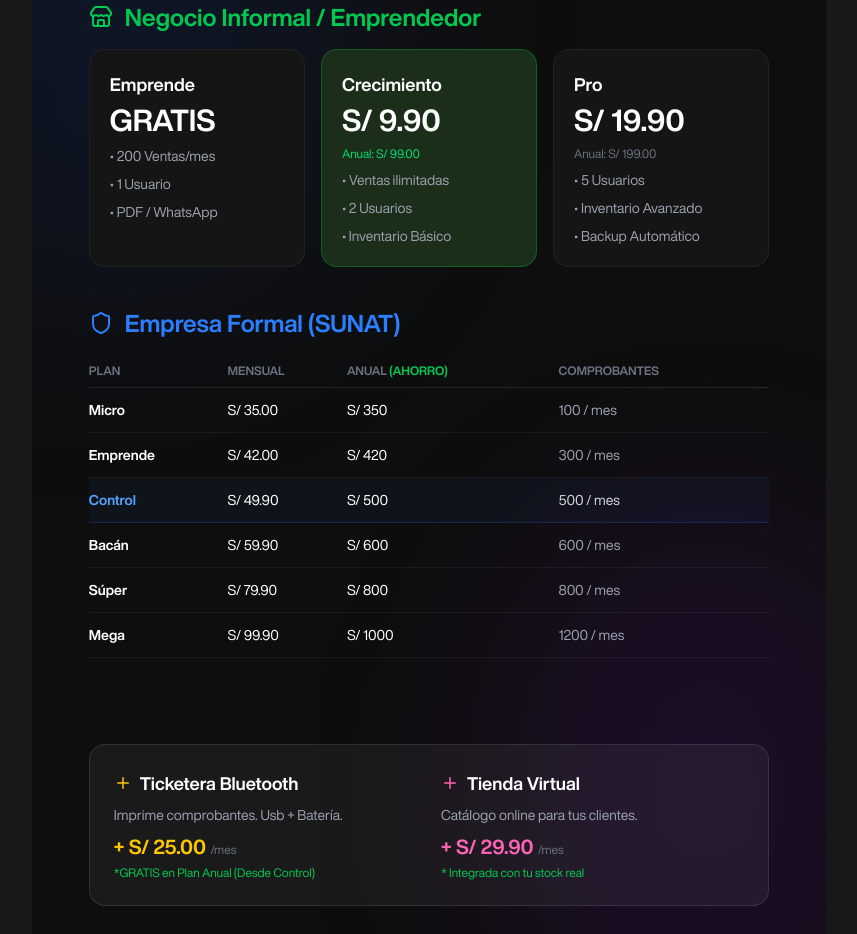
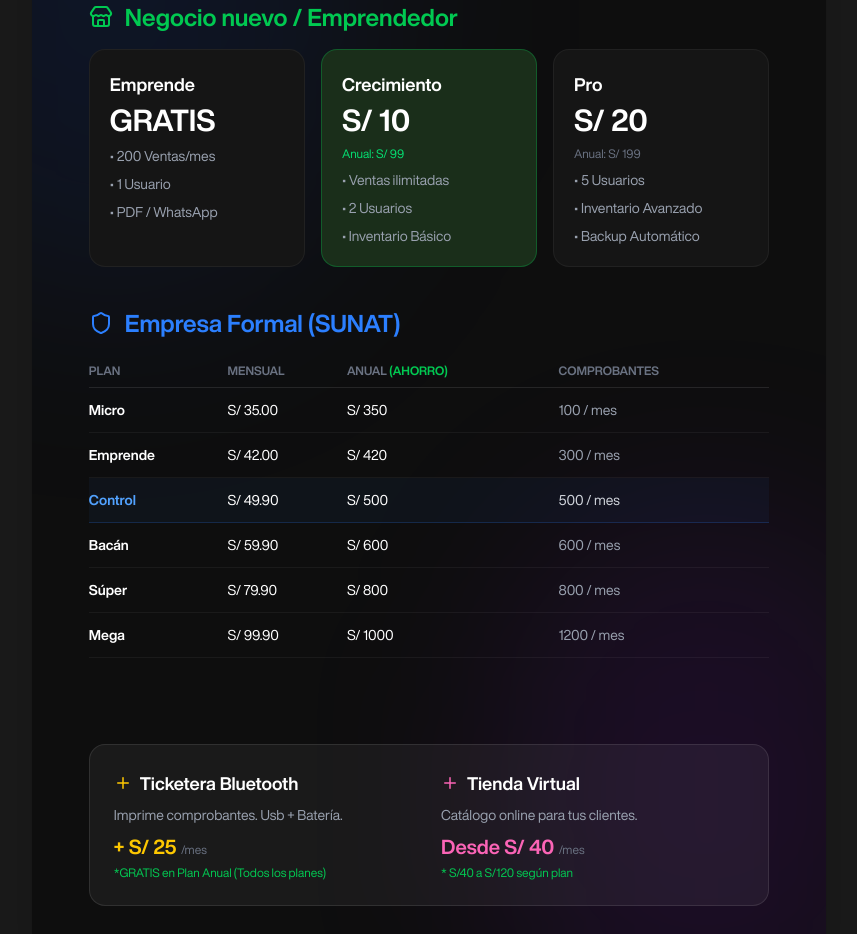
Before and after one commit to Falconext/krezka-web, a Next.js app: page /brochure in a window 1280 px wide. Shown: the part 1378-2312 px from the top of the page, without its empty margins (211-1068 px from the left). Built offline with nearby package versions, Linux system fonts and the light colour scheme.

Commit message:
feat: actualizar precios en brochure y eliminar sección proyectos

```diff
--- a/src/app/brochure-precios/page.tsx
+++ b/src/app/brochure-precios/page.tsx
@@ -53,7 +53,7 @@ export default function BrochurePreciosPage() {
                         <div className="relative px-12 py-10">
                             <div className="flex items-center justify-between">
                                 <div className="flex items-center gap-6">
-                                    <div className="bg-white p-4 rounded-2xl shadow-xl">
+                                    <div className="bg-white p-0 rounded-full shadow-xl">
                                         <Image src={logo} alt="Falconext" width={80} height={80} />
                                     </div>
                                     <div>
--- a/src/app/brochure/page.tsx
+++ b/src/app/brochure/page.tsx
@@ -121,7 +121,7 @@ export default function BrochurePage() {
                     <div className="mb-10">
                         <div className="flex items-center gap-3 mb-4">
                             <Store className="text-green-500" />
-                            <h3 className="text-2xl font-bold text-green-500">Negocio Informal / Emprendedor</h3>
+                            <h3 className="text-2xl font-bold text-green-500">Negocio nuevo / Emprendedor</h3>
                         </div>
                         <div className="grid grid-cols-3 gap-4">
                             {/* Free */}
@@ -137,8 +137,8 @@ export default function BrochurePage() {
                             {/* Crecimiento */}
                             <div className="bg-[#1a2e1a] p-5 rounded-2xl border border-green-500/30">
                                 <h4 className="font-bold text-lg mb-1">Crecimiento</h4>
-                                <div className="text-3xl font-bold mb-2">S/ 9.90</div>
-                                <p className="text-xs text-green-400 mb-2">Anual: S/ 99.00</p>
+                                <div className="text-3xl font-bold mb-2">S/ 10</div>
+                                <p className="text-xs text-green-400 mb-2">Anual: S/ 99</p>
                                 <ul className="text-sm text-gray-400 space-y-2">
                                     <li>• Ventas ilimitadas</li>
                                     <li>• 2 Usuarios</li>
@@ -148,8 +148,8 @@ export default function BrochurePage() {
                             {/* Pro */}
                             <div className="bg-[#151515] p-5 rounded-2xl border border-white/5">
                                 <h4 className="font-bold text-lg mb-1">Pro</h4>
-                                <div className="text-3xl font-bold mb-2">S/ 19.90</div>
-                                <p className="text-xs text-gray-500 mb-2">Anual: S/ 199.00</p>
+                                <div className="text-3xl font-bold mb-2">S/ 20</div>
+                                <p className="text-xs text-gray-500 mb-2">Anual: S/ 199</p>
                                 <ul className="text-sm text-gray-400 space-y-2">
                                     <li>• 5 Usuarios</li>
                                     <li>• Inventario Avanzado</li>
@@ -224,8 +224,8 @@ export default function BrochurePage() {
                                 <h4 className="font-bold text-lg">Ticketera Bluetooth</h4>
                             </div>
                             <p className="text-sm text-gray-400 mb-2">Imprime comprobantes. Usb + Batería.</p>
-                            <div className="text-yellow-400 font-bold text-xl">+ S/ 25.00 <span className="text-xs font-normal text-gray-500">/mes</span></div>
-                            <p className="text-xs text-green-500 mt-1">*GRATIS en Plan Anual (Desde Control)</p>
+                            <div className="text-yellow-400 font-bold text-xl">+ S/ 25 <span className="text-xs font-normal text-gray-500">/mes</span></div>
+                            <p className="text-xs text-green-500 mt-1">*GRATIS en Plan Anual (Todos los planes)</p>
                         </div>
                         <div>
                             <div className="flex items-center gap-2 mb-2">
@@ -233,8 +233,8 @@ export default function BrochurePage() {
                                 <h4 className="font-bold text-lg">Tienda Virtual</h4>
                             </div>
                             <p className="text-sm text-gray-400 mb-2">Catálogo online para tus clientes.</p>
-                            <div className="text-pink-400 font-bold text-xl">+ S/ 29.90 <span className="text-xs font-normal text-gray-500">/mes</span></div>
-                            <p className="text-xs text-green-500 mt-1">* Integrada con tu stock real</p>
+                            <div className="text-pink-400 font-bold text-xl">Desde S/ 40 <span className="text-xs font-normal text-gray-500">/mes</span></div>
+                            <p className="text-xs text-green-500 mt-1">* S/40 a S/120 según plan</p>
                         </div>
                     </div>
                 </A4Page>
@@ -388,61 +388,7 @@ export default function BrochurePage() {
                 </A4Page>
 
 
-                {/* --- PAGE 5: PORTFOLIO / CASOS DE EXITO --- */}
-                <A4Page>
-                    <div className="flex flex-col h-full items-center justify-center text-center">
-                        <div className="mb-10 p-4 border border-white/10 rounded-full bg-white/5 inline-flex backdrop-blur-md">
-                            <span className="text-amber-400 font-medium tracking-wide mx-4">EXPERIENCIA DEMOSTRADA</span>
-                        </div>
 
-                        <h2 className="text-5xl font-bold mb-12 leading-tight">
-                            Proyectos que <br />
-                            <span className="text-transparent bg-clip-text bg-gradient-to-r from-amber-400 to-orange-600">Inspiran Confianza</span>
-                        </h2>
-
-                        <div className="grid grid-cols-2 gap-8 w-full">
-                            {/* Project 1 */}
-                            <div className="aspect-[4/3] relative rounded-2xl overflow-hidden group border border-white/10">
-                                <div className="absolute inset-0 bg-gray-800">
-                                    <Image
-                                        src={mainproject}
-                                        alt="Project 1"
-                                        className="object-cover opacity-80 group-hover:opacity-100 transition-opacity"
-                                        fill
-                                    />
-                                </div>
-                                <div className="absolute inset-0 bg-gradient-to-t from-black/90 via-black/20 to-transparent p-6 flex flex-col justify-end">
-                                    <h3 className="text-xl font-bold text-white">Sistema POS Falconext</h3>
-                                    <p className="text-sm text-gray-400">Plataforma SaaS de Facturación</p>
-                                </div>
-                            </div>
-
-                            {/* Project 2 Placeholder */}
-                            <div className="aspect-[4/3] relative rounded-2xl overflow-hidden group border border-white/10 bg-[#151515] flex items-center justify-center">
-                                <div className="text-center p-6">
-                                    <ShoppingIcon size={48} className="mx-auto mb-4 text-gray-600" />
-                                    <h3 className="text-xl font-bold text-white">E-commerce Moda</h3>
-                                    <p className="text-sm text-gray-400 mt-2">Tienda online con pasarela de pagos</p>
-                                </div>
-                            </div>
-
-                            {/* Project 3 Placeholder */}
-                            <div className="aspect-[4/3] relative rounded-2xl overflow-hidden group border border-white/10 bg-[#151515] flex items-center justify-center">
-                                <div className="text-center p-6">
-                                    <GraduationCap size={48} className="mx-auto mb-4 text-gray-600" />
-                                    <h3 className="text-xl font-bold text-white">Aula Virtual Corp</h3>
-                                    <p className="text-sm text-gray-400 mt-2">Sistema LMS para capacitación</p>
-                                </div>
-                            </div>
-
-                            {/* Project Stats */}
-                            <div className="aspect-[4/3] bg-gradient-to-br from-blue-900/20 to-purple-900/20 rounded-2xl border border-white/10 flex flex-col items-center justify-center p-6">
-                                <div className="text-5xl font-bold text-white mb-2">+150</div>
-                                <div className="text-sm uppercase tracking-widest text-gray-400 text-center">Proyectos<br />Entregados</div>
-                            </div>
-                        </div>
-                    </div>
-                </A4Page>
 
 
                 {/* --- PAGE 6: FAQ --- */}
```
